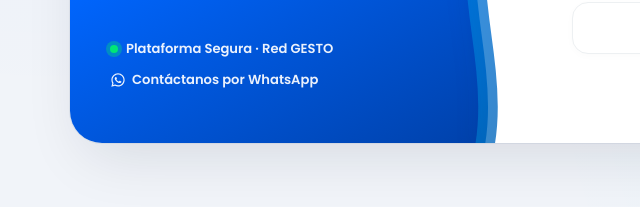
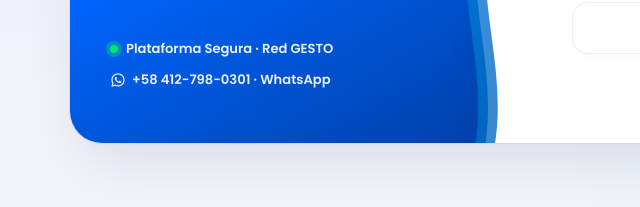
Before and after one commit to samipirela26-creator/airtek-evaluaciones, a website with bundled scripts: page index.html in a window 1280 px wide. Shown: the part 590-797 px from the top of the page, 80-720 px from the left. Built offline with nearby package versions, Linux system fonts and the light colour scheme; no server answers.

Commit message:
fix(login): mostrar el número de WhatsApp como texto visible
El enlace ya abría wa.me con el número correcto, pero el texto solo
decía "Contáctanos por WhatsApp" sin mostrar el número — no coincidía
con lo previsto en el plan de la spec 007.

Co-Authored-By: Claude Sonnet 5 <noreply@anthropic.com>

```diff
--- a/index.html
+++ b/index.html
@@ -58,7 +58,7 @@
           </span>
           <a class="brand-contact-link" href="https://wa.me/584127980301" target="_blank" rel="noopener" aria-label="Contactar por WhatsApp">
             <svg width="16" height="16" viewBox="0 0 24 24" fill="currentColor" aria-hidden="true"><path d="M12.04 2C6.58 2 2.13 6.45 2.13 11.91c0 1.75.46 3.39 1.26 4.81L2 22l5.41-1.35a9.87 9.87 0 0 0 4.63 1.15h.01c5.46 0 9.91-4.45 9.91-9.91C21.96 6.45 17.5 2 12.04 2Zm0 18.02h-.01a8.1 8.1 0 0 1-4.13-1.13l-.3-.18-3.07.77.82-2.99-.19-.31a8.08 8.08 0 0 1-1.24-4.28c0-4.48 3.65-8.13 8.13-8.13 4.47 0 8.12 3.65 8.12 8.13 0 4.48-3.65 8.12-8.13 8.12Zm4.46-6.09c-.24-.12-1.44-.71-1.66-.79-.22-.08-.39-.12-.55.12-.16.24-.63.79-.78.95-.14.16-.29.18-.53.06-.24-.12-1.03-.38-1.96-1.21-.72-.65-1.21-1.44-1.36-1.68-.14-.24-.02-.37.11-.49.11-.11.24-.29.36-.43.12-.14.16-.24.24-.4.08-.16.04-.31-.02-.43-.06-.12-.55-1.32-.75-1.81-.2-.48-.4-.41-.55-.42h-.47c-.16 0-.43.06-.65.31-.22.24-.86.84-.86 2.05 0 1.21.88 2.38 1 2.54.12.16 1.73 2.64 4.2 3.7.59.25 1.05.4 1.41.52.59.19 1.13.16 1.55.1.47-.07 1.44-.59 1.65-1.15.2-.57.2-1.05.14-1.15-.06-.1-.22-.16-.46-.28Z"/></svg>
-            <span>Contáctanos por WhatsApp</span>
+            <span>+58 412-798-0301 · WhatsApp</span>
           </a>
         </div>
       </aside>
```
